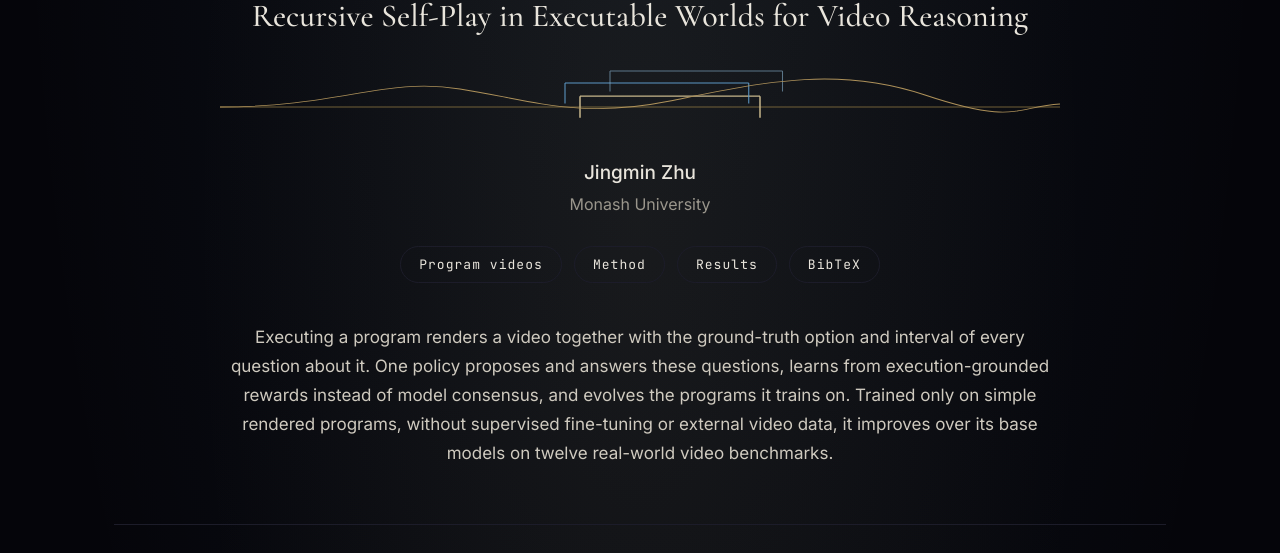
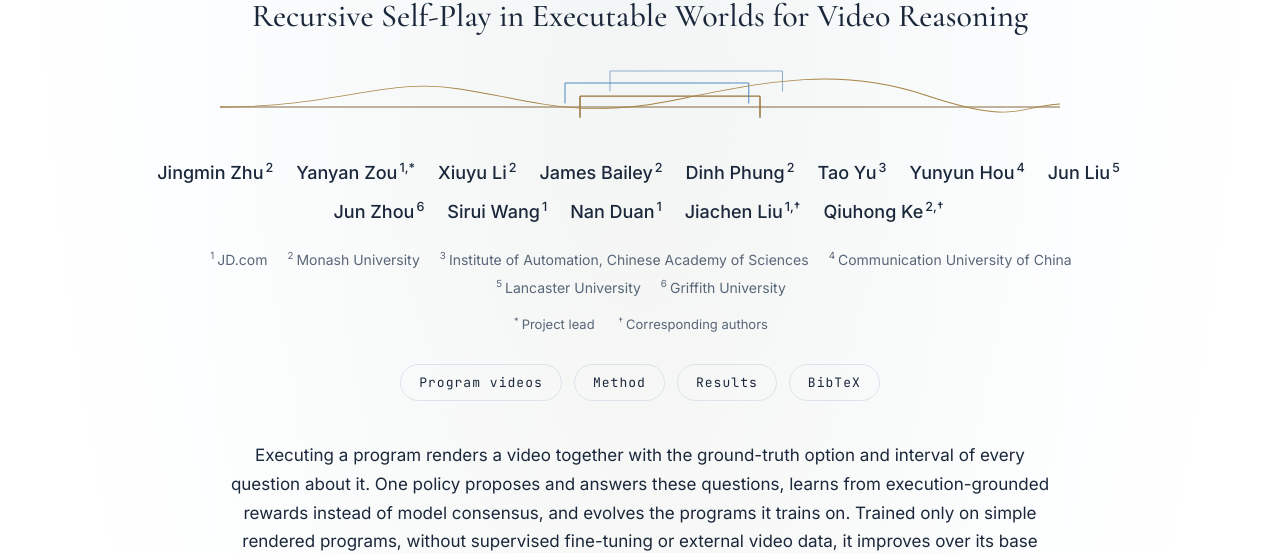
Before and after one commit to Alchemist-Jo/tempo-zero, a plain HTML site: page index.html in a window 1280 px wide. Shown: the part 253-806 px from the top of the page. Drawn offline with nearby package versions, Linux system fonts and the light colour scheme.

Commit message:
fix(site): update authors and use a light theme

```diff
--- a/assets/style.css
+++ b/assets/style.css
@@ -1,7 +1,8 @@
 :root {
-  --bg: #05050a; --panel: #0b0b13; --line: #1c1c29; --text: #e9e5dc; --muted: #9a968c;
-  --gold: #d4b06a; --gold-hi: #f2dda6; --gold-dk: #8a7440;
-  --blue: #6fb8f0; --blue-hi: #a8dcff; --red: #b13a2c; --up: #8fd19e;
+  --bg: #ffffff; --panel: #f7f9fc; --line: #dce3ec; --text: #1b283b; --muted: #586678;
+  color-scheme: light;
+  --gold: #956719; --gold-hi: #80520d; --gold-dk: #684510;
+  --blue: #2b72b9; --blue-hi: #205f9d; --red: #b13a2c; --up: #217444;
   --serif: "Cormorant Garamond", "Times New Roman", Georgia, serif;
   --sans: Inter, -apple-system, "Segoe UI", sans-serif;
   --mono: "JetBrains Mono", ui-monospace, Menlo, monospace;
@@ -31,13 +32,19 @@ b.g { color: var(--gold-hi); font-weight: 500; }
 h1 { position: relative; font: 600 clamp(56px, 9vw, 104px)/1 var(--serif); letter-spacing: .04em; margin: 0;
      background: linear-gradient(180deg, var(--gold-hi), var(--gold) 60%, var(--gold-dk)); -webkit-background-clip: text; background-clip: text; color: transparent; }
 .subtitle { font: 500 clamp(22px, 3vw, 32px)/1.3 var(--serif); margin: 14px 0 10px; color: var(--text); }
-.author { font-size: 19px; font-weight: 500; margin: 0; }
-.affil { color: var(--muted); margin: 2px 0 28px; }
+.authors { display: flex; flex-wrap: wrap; justify-content: center; gap: 8px 20px; max-width: 1000px; margin: 0 auto 20px; }
+.author { font-size: 18px; font-weight: 500; white-space: nowrap; }
+.author a { color: var(--text); text-decoration: none; }
+.author a:hover { color: var(--blue-hi); text-decoration: underline; text-underline-offset: 4px; }
+.authors sup, .affiliations sup, .contributions sup { font-size: .7em; margin-left: 2px; margin-right: 3px; }
+.affiliations { display: flex; flex-wrap: wrap; justify-content: center; gap: 4px 18px; max-width: 980px; margin: 0 auto 14px; color: var(--muted); font-size: 14px; }
+.affiliations span { display: inline-block; }
+.contributions { display: flex; flex-wrap: wrap; justify-content: center; gap: 6px 22px; color: var(--muted); font-size: 13px; margin: 0 0 28px; }
 .links { display: flex; gap: 12px; justify-content: center; flex-wrap: wrap; }
 .links a { font: 13px var(--mono); letter-spacing: .08em; color: var(--text); text-decoration: none; padding: 9px 18px;
            border: 1px solid var(--line); border-radius: 999px; transition: .2s; }
 .links a:hover { border-color: var(--gold); color: var(--gold-hi); box-shadow: 0 0 24px rgba(212,176,106,.18); }
-.tldr { max-width: 820px; margin: 40px auto 0; color: #cfcabf; font-size: 17px; }
+.tldr { max-width: 820px; margin: 40px auto 0; color: var(--text); font-size: 17px; }
 
 /* sections */
 main { max-width: 1100px; margin: 0 auto; padding: 0 24px; }
@@ -45,12 +52,12 @@ section { padding: 72px 0 24px; border-top: 1px solid var(--line); }
 h2 { font: 600 40px/1.1 var(--serif); margin: 0 0 18px; letter-spacing: .02em; }
 h2 span { font: 13px var(--mono); color: var(--gold); letter-spacing: .2em; margin-right: 16px; vertical-align: middle; }
 h3 { font: 600 15px var(--mono); letter-spacing: .12em; text-transform: uppercase; color: var(--gold-hi); margin: 0 0 8px; }
-.lead { color: #cfcabf; max-width: 900px; margin: 0 0 32px; }
+.lead { color: var(--text); max-width: 900px; margin: 0 0 32px; }
 
 /* demo player */
 .player { display: grid; grid-template-columns: minmax(0, 1fr) 380px; gap: 0; background: var(--panel);
           border: 1px solid var(--line); border-radius: 14px; overflow: hidden; }
-.screen { background: #000; height: 560px; }
+.screen { background: var(--panel); height: 560px; }
 .screen video { width: 100%; height: 100%; object-fit: contain; }
 .qa { padding: 26px 26px 20px; border-left: 1px solid var(--line); display: flex; flex-direction: column; }
 .tags { display: flex; gap: 8px; flex-wrap: wrap; margin-bottom: 18px; }
@@ -80,15 +87,15 @@ h3 { font: 600 15px var(--mono); letter-spacing: .12em; text-transform: uppercas
 .card { background: var(--panel); border: 1px solid var(--line); border-radius: 10px; overflow: hidden; cursor: pointer; transition: .2s; padding: 0; color: inherit; text-align: left; }
 .card:hover { border-color: var(--blue); transform: translateY(-2px); }
 .card.active { border-color: var(--gold); box-shadow: 0 0 20px rgba(212,176,106,.2); }
-.card video { width: 100%; aspect-ratio: 1; object-fit: cover; display: block; background: #000; }
+.card video { width: 100%; aspect-ratio: 1; object-fit: cover; display: block; background: var(--panel); }
 .card span { display: block; padding: 7px 10px; font: 11px var(--mono); letter-spacing: .05em; color: var(--muted); }
 .card.active span { color: var(--gold-hi); }
 
 /* method */
 .method-row { display: grid; grid-template-columns: 1.35fr 1fr; gap: 36px; align-items: center; margin-bottom: 48px; }
 .method-row.flip video { order: 2; }
-.method-row video { width: 100%; border-radius: 12px; border: 1px solid var(--line); background: #000; display: block; }
-.method-text p { color: #cfcabf; margin: 0 0 22px; font-size: 15.5px; }
+.method-row video { width: 100%; border-radius: 12px; border: 1px solid var(--line); background: var(--panel); display: block; }
+.method-text p { color: var(--text); margin: 0 0 22px; font-size: 15.5px; }
 .eq { font: 13px/1.9 var(--mono); color: var(--blue-hi) !important; padding: 10px 14px; border-left: 2px solid var(--blue); background: rgba(111,184,240,.05); }
 .overview { margin: 8px 0 0; }
 .overview img { width: 100%; border-radius: 12px; background: #fff; padding: 18px; display: block; }
@@ -104,7 +111,7 @@ table.results { border-collapse: collapse; width: 100%; font: 12.5px/1.3 var(--m
 .results thead tr:first-child th { color: var(--text); font-family: var(--sans); font-size: 12.5px; }
 .results tbody { border-top: 1px solid var(--line); }
 .results th.bb { color: var(--gold-hi); font-weight: 500; text-align: left; padding-left: 14px; }
-.results td.m { text-align: left; color: #cfcabf; font-family: var(--sans); }
+.results td.m { text-align: left; color: var(--text); font-family: var(--sans); }
 .results tr.ours { background: linear-gradient(90deg, rgba(212,176,106,.11), rgba(212,176,106,.04)); }
 .results tr.ours td.m { color: var(--gold-hi); font-weight: 600; }
 .results td.best { font-weight: 600; color: var(--text); }
@@ -112,14 +119,16 @@ table.results { border-collapse: collapse; width: 100%; font: 12.5px/1.3 var(--m
 .results td.second .v { text-decoration: underline; text-underline-offset: 3px; text-decoration-color: var(--muted); }
 .results .d { display: block; font-size: 10px; margin-top: 1px; }
 .results .d.up { color: var(--up); }
-.results .d.down { color: #d0604f; }
-.takeaway { color: #cfcabf; max-width: 900px; margin: 0 0 40px; font-size: 15.5px; }
+.results .d.down { color: var(--red); }
+.takeaway { color: var(--text); max-width: 900px; margin: 0 0 40px; font-size: 15.5px; }
 
 pre { background: var(--panel); border: 1px solid var(--line); border-radius: 12px; padding: 20px 22px; overflow-x: auto;
-      font: 13px/1.7 var(--mono); color: #cfcabf; }
+      font: 13px/1.7 var(--mono); color: var(--text); }
 footer { text-align: center; color: var(--muted); font: 12px var(--mono); letter-spacing: .1em; padding: 48px 0 56px; }
 
 @media (max-width: 900px) {
+  .hero { padding-top: 56px; }
+  .kicker { line-height: 1.7; letter-spacing: .12em; }
   .player { grid-template-columns: 1fr; }
   .qa { border-left: 0; border-top: 1px solid var(--line); }
   .screen { height: auto; aspect-ratio: 4 / 3; }
--- a/index.html
+++ b/index.html
@@ -23,8 +23,30 @@
     <path class="ev ev2" d="M560 50 V84 M790 50 V84 M560 50 H790"/>
     <path class="trace" d="M40 110 C200 110 260 60 360 80 S520 130 640 100 S860 40 980 90 S1100 110 1160 105"/>
   </svg>
-  <p class="author">Jingmin Zhu</p>
-  <p class="affil">Monash University</p>
+  <div class="authors" aria-label="Authors">
+    <span class="author"><a href="https://openreview.net/profile?id=~Jingmin_Zhu1">Jingmin Zhu</a><sup>2</sup></span>
+    <span class="author"><a href="https://openreview.net/profile?id=~Yanyan_Zou2">Yanyan Zou</a><sup>1,*</sup></span>
+    <span class="author"><a href="https://openreview.net/profile?id=~Xiuyu_Li2">Xiuyu Li</a><sup>2</sup></span>
+    <span class="author"><a href="https://openreview.net/profile?id=~James_Bailey1">James Bailey</a><sup>2</sup></span>
+    <span class="author"><a href="https://openreview.net/profile?id=~Dinh_Phung2">Dinh Phung</a><sup>2</sup></span>
+    <span class="author"><a href="https://openreview.net/profile?id=~Tao_Yu15">Tao Yu</a><sup>3</sup></span>
+    <span class="author"><a href="https://openreview.net/profile?id=~Yunyun_Hou1">Yunyun Hou</a><sup>4</sup></span>
+    <span class="author"><a href="https://openreview.net/profile?id=~Jun_Liu8">Jun Liu</a><sup>5</sup></span>
+    <span class="author"><a href="https://openreview.net/profile?id=~Jun_Zhou1">Jun Zhou</a><sup>6</sup></span>
+    <span class="author"><a href="https://openreview.net/profile?id=~Sirui_Wang2">Sirui Wang</a><sup>1</sup></span>
+    <span class="author"><a href="https://openreview.net/profile?id=~Nan_Duan1">Nan Duan</a><sup>1</sup></span>
+    <span class="author"><a href="https://openreview.net/profile?id=~Jiachen_Liu12">Jiachen Liu</a><sup>1,&dagger;</sup></span>
+    <span class="author"><a href="https://openreview.net/profile?id=~Qiuhong_Ke6">Qiuhong Ke</a><sup>2,&dagger;</sup></span>
+  </div>
+  <div class="affiliations" aria-label="Affiliations">
+    <span><sup>1</sup>JD.com</span>
+    <span><sup>2</sup>Monash University</span>
+    <span><sup>3</sup>Institute of Automation, Chinese Academy of Sciences</span>
+    <span><sup>4</sup>Communication University of China</span>
+    <span><sup>5</sup>Lancaster University</span>
+    <span><sup>6</sup>Griffith University</span>
+  </div>
+  <p class="contributions"><span><sup>*</sup>Project lead</span><span><sup>&dagger;</sup>Corresponding authors</span></p>
   <nav class="links">
     <a href="#demos">Program videos</a>
     <a href="#method">Method</a>
@@ -155,14 +177,16 @@
   <h2><span>04</span>BibTeX</h2>
 <pre><code>@misc{zhu2026tempozero,
   title  = {Tempo-Zero: Recursive Self-Play in Executable Worlds for Video Reasoning},
-  author = {Zhu, Jingmin},
+  author = {Zhu, Jingmin and Zou, Yanyan and Li, Xiuyu and Bailey, James and
+            Phung, Dinh and Yu, Tao and Hou, Yunyun and Liu, Jun and Zhou, Jun and
+            Wang, Sirui and Duan, Nan and Liu, Jiachen and Ke, Qiuhong},
   year   = {2026}
 }</code></pre>
 </section>
 
 </main>
 
-<footer>Tempo-Zero &middot; Jingmin Zhu &middot; Monash University</footer>
+<footer>Tempo-Zero &middot; JD.com &middot; Monash University</footer>
 
 <script src="assets/demos/demos.js"></script>
 <script src="assets/main.js"></script>
```
